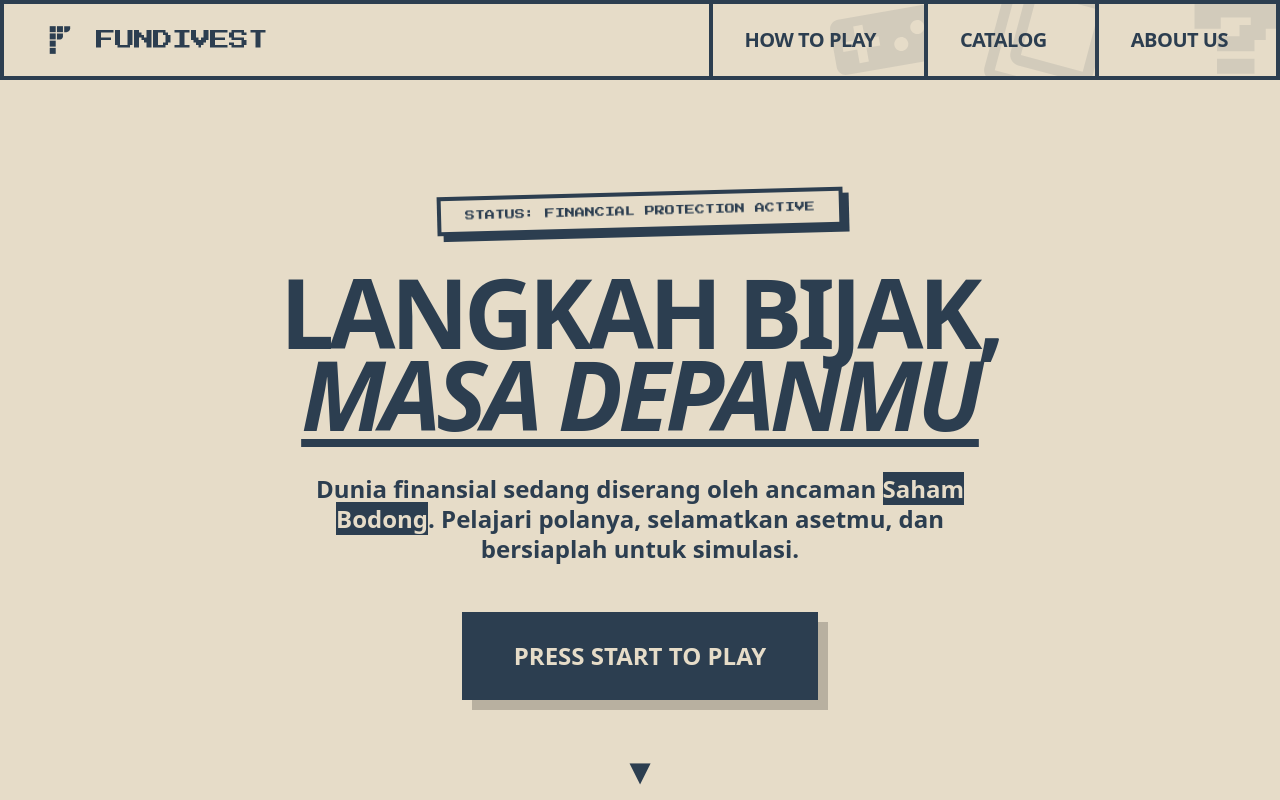
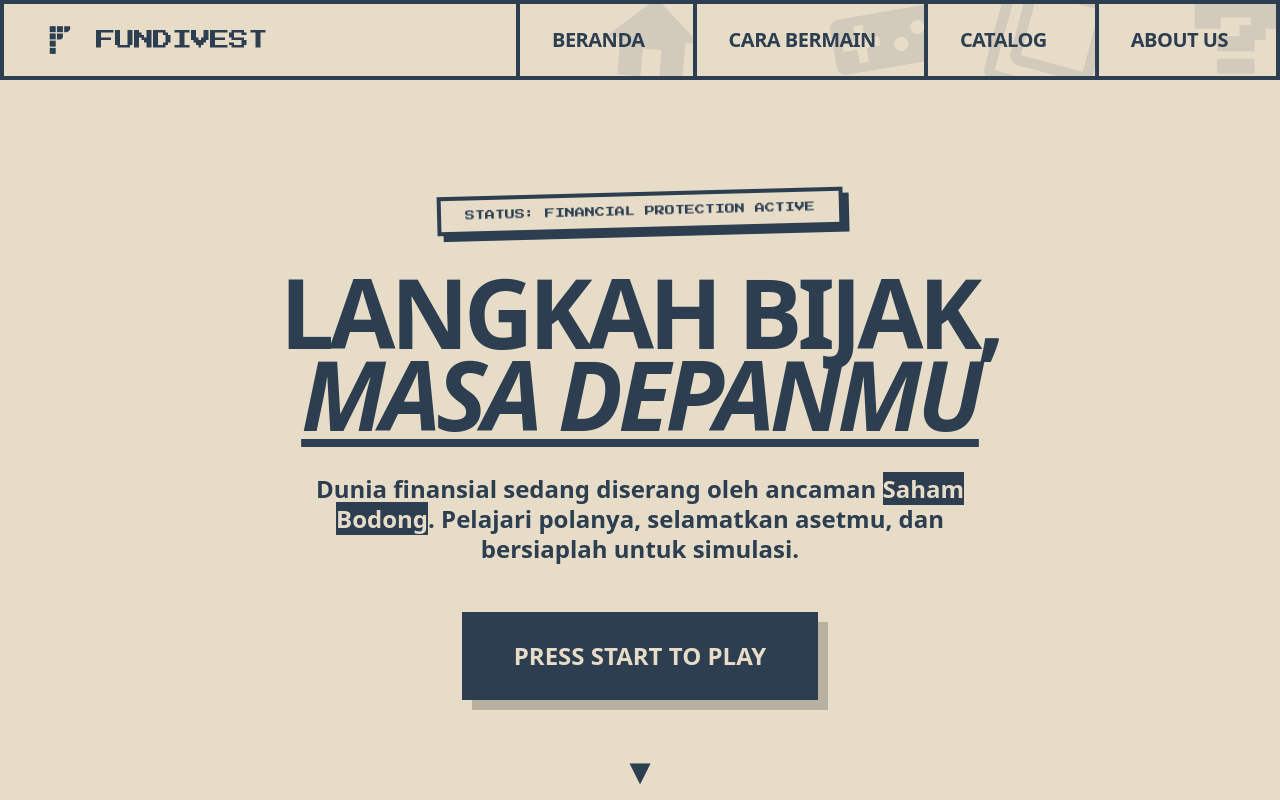
Before and after one commit to ALFADHANI284/FrontEnd, a Vue app: page / in a window 1280 px wide. Shown: the top 800 px of the page. Built offline with nearby package versions, Linux system fonts and the light colour scheme.

Commit message:
Feat(Update): Navbar

```diff
--- a/src/components/Navbar.vue
+++ b/src/components/Navbar.vue
@@ -53,105 +53,214 @@ onUnmounted(() => {
 
 <template>
   <header class="relative">
-    <nav :class="[
-      'fixed top-0 left-0 right-0 z-[100] flex items-stretch justify-between h-20 text-accent',
-      'border-[4px] border-accent bg-primary transition-all duration-500 ease-in-out',
-      isVisible ? 'translate-y-0' : '-translate-y-full',
-    ]">
+    <nav
+      :class="[
+        'fixed top-0 left-0 right-0 z-[100] flex items-stretch justify-between h-20 text-accent',
+        'border-[4px] border-accent bg-primary transition-all duration-500 ease-in-out',
+        isVisible ? 'translate-y-0' : '-translate-y-full',
+      ]"
+    >
       <div class="flex items-center px-6 md:px-8 h-full">
-        <router-link to="/"
-          class="flex items-center gap-3 hover:skew-x-[-10deg] transition-transform duration-200 h-full cursor-pointer">
-          <img :src="Logo" alt="Fundivest Logo" class="h-10 md:h-12 w-auto object-contain" />
-          <span class="font-pixel text-xl md:text-1xl tracking-tighter uppercase whitespace-nowrap">
+        <router-link
+          to="/"
+          class="flex items-center gap-3 hover:skew-x-[-10deg] transition-transform duration-200 h-full cursor-pointer"
+        >
+          <img
+            :src="Logo"
+            alt="Fundivest Logo"
+            class="h-10 md:h-12 w-auto object-contain"
+          />
+          <span
+            class="font-pixel text-xl md:text-1xl tracking-tighter uppercase whitespace-nowrap"
+          >
             FUNDIVEST
           </span>
         </router-link>
       </div>
 
       <div
-        class="hidden md:flex items-center h-full border-l-[4px] border-accent font-main text-xl font-black uppercase tracking-tight">
-
-        <router-link to="/carabermain"
-          class="relative overflow-hidden h-full flex items-center pl-8 pr-12 hover:bg-accent hover:text-primary transition-colors border-r-[4px] border-accent group">
-          <span class="relative z-10">How To Play</span>
-          <svg xmlns="http://www.w3.org/2000/svg" viewBox="0 0 24 24" fill="currentColor"
-            class="absolute -right-4 top-1/2 -translate-y-1/2 w-28 h-28 opacity-10 group-hover:text-primary group-hover:opacity-30 transition-all rotate-[-10deg]">
-            <path
-              d="M21 6H3c-1.1 0-2 .9-2 2v8c0 1.1.9 2 2 2h18c1.1 0 2-.9 2-2V8c0-1.1-.9-2-2-2zm-10 7H8v3H6v-3H3v-2h3V8h2v3h3v2zm4.5 2c-.83 0-1.5-.67-1.5-1.5s.67-1.5 1.5-1.5 1.5.67 1.5 1.5-.67 1.5-1.5 1.5zm4-3c-.83 0-1.5-.67-1.5-1.5s.67-1.5 1.5-1.5 1.5.67 1.5 1.5-.67 1.5-1.5 1.5z" />
+        class="hidden md:flex items-center h-full border-l-[4px] border-accent font-main text-xl font-black uppercase tracking-tight"
+      >
+        <router-link
+          to="/"
+          class="relative overflow-hidden h-full flex items-center pl-8 pr-12 hover:bg-accent hover:text-primary transition-colors border-r-[4px] border-accent group"
+        >
+          <span class="relative z-10">Beranda</span>
+          <svg
+            xmlns="http://www.w3.org/2000/svg"
+            viewBox="0 0 24 24"
+            fill="currentColor"
+            class="absolute -right-4 top-1/2 -translate-y-1/2 w-28 h-28 opacity-10 group-hover:text-primary group-hover:opacity-30 transition-all rotate-[5deg]"
+          >
+            <path d="M10 20v-6h4v6h5v-8h3L12 3 2 12h3v8z" />
           </svg>
         </router-link>
 
-        <router-link to="/catalog"
-          class="relative overflow-hidden h-full flex items-center pl-8 pr-12 hover:bg-accent hover:text-primary transition-colors border-r-[4px] border-accent group">
-          <span class="relative z-10">Catalog</span>
-          <svg xmlns="http://www.w3.org/2000/svg" viewBox="0 0 24 24" fill="currentColor"
-            class="absolute -right-4 top-1/2 -translate-y-1/2 w-32 h-32 opacity-10 group-hover:text-primary group-hover:opacity-30 transition-all rotate-[15deg]">
+        <router-link
+          to="/carabermain"
+          class="relative overflow-hidden h-full flex items-center pl-8 pr-12 hover:bg-accent hover:text-primary transition-colors border-r-[4px] border-accent group"
+        >
+          <span class="relative z-10">Cara Bermain</span>
+          <svg
+            xmlns="http://www.w3.org/2000/svg"
+            viewBox="0 0 24 24"
+            fill="currentColor"
+            class="absolute -right-4 top-1/2 -translate-y-1/2 w-28 h-28 opacity-10 group-hover:text-primary group-hover:opacity-30 transition-all rotate-[-10deg]"
+          >
             <path
-              d="M4 6H2v14c0 1.1.9 2 2 2h14v-2H4V6zm16-4H8c-1.1 0-2 .9-2 2v12c0 1.1.9 2 2 2h12c1.1 0 2-.9 2-2V4c0-1.1-.9-2-2-2zm0 14H8V4h12v12z" />
+              d="M21 6H3c-1.1 0-2 .9-2 2v8c0 1.1.9 2 2 2h18c1.1 0 2-.9 2-2V8c0-1.1-.9-2-2-2zm-10 7H8v3H6v-3H3v-2h3V8h2v3h3v2zm4.5 2c-.83 0-1.5-.67-1.5-1.5s.67-1.5 1.5-1.5 1.5.67 1.5 1.5-.67 1.5-1.5 1.5zm4-3c-.83 0-1.5-.67-1.5-1.5s.67-1.5 1.5-1.5 1.5.67 1.5 1.5-.67 1.5-1.5 1.5z"
+            />
           </svg>
         </router-link>
 
-        <router-link to="/aboutus"
-          class="relative overflow-hidden h-full flex items-center pl-8 pr-12 hover:bg-accent hover:text-primary transition-colors border-accent group">
+        <router-link
+          to="/catalog"
+          class="relative overflow-hidden h-full flex items-center pl-8 pr-12 hover:bg-accent hover:text-primary transition-colors border-r-[4px] border-accent group"
+        >
+          <span class="relative z-10">Catalog</span>
+          <svg
+            xmlns="http://www.w3.org/2000/svg"
+            viewBox="0 0 24 24"
+            fill="currentColor"
+            class="absolute -right-4 top-1/2 -translate-y-1/2 w-32 h-32 opacity-10 group-hover:text-primary group-hover:opacity-30 transition-all rotate-[15deg]"
+          >
+            <path
+              d="M4 6H2v14c0 1.1.9 2 2 2h14v-2H4V6zm16-4H8c-1.1 0-2 .9-2 2v12c0 1.1.9 2 2 2h12c1.1 0 2-.9 2-2V4c0-1.1-.9-2-2-2zm0 14H8V4h12v12z"
+            />
+          </svg>
+        </router-link>
+
+        <router-link
+          to="/profile"
+          class="relative overflow-hidden h-full flex items-center pl-8 pr-12 hover:bg-accent hover:text-primary transition-colors border-accent group"
+        >
           <span class="relative z-10">About Us</span>
           <div
-            class="absolute -right-2 top-1/2 -translate-y-1/2 text-[90px] font-pixel opacity-10 group-hover:text-primary group-hover:opacity-30 transition-all leading-none">
+            class="absolute -right-2 top-1/2 -translate-y-1/2 text-[90px] font-pixel opacity-10 group-hover:text-primary group-hover:opacity-30 transition-all leading-none"
+          >
             ?
           </div>
         </router-link>
-
       </div>
 
-      <div class="md:hidden flex items-center border-l-[4px] border-accent h-full aspect-square">
-        <button @click="toggleMobileMenu"
-          class="w-full h-full flex items-center justify-center bg-accent text-primary transition-colors active:bg-primary active:text-accent border-none outline-none">
-          <svg v-if="!isMobileMenuOpen" xmlns="http://www.w3.org/2000/svg" class="h-8 w-8" fill="none"
-            viewBox="0 0 24 24" stroke="currentColor">
-            <path stroke-linecap="square" stroke-linejoin="round" stroke-width="3" d="M4 6h16M4 12h16m-16 6h16" />
+      <div
+        class="md:hidden flex items-center border-l-[4px] border-accent h-full aspect-square"
+      >
+        <button
+          @click="toggleMobileMenu"
+          class="w-full h-full flex items-center justify-center bg-accent text-primary transition-colors active:bg-primary active:text-accent border-none outline-none"
+        >
+          <svg
+            v-if="!isMobileMenuOpen"
+            xmlns="http://www.w3.org/2000/svg"
+            class="h-8 w-8"
+            fill="none"
+            viewBox="0 0 24 24"
+            stroke="currentColor"
+          >
+            <path
+              stroke-linecap="square"
+              stroke-linejoin="round"
+              stroke-width="3"
+              d="M4 6h16M4 12h16m-16 6h16"
+            />
           </svg>
-          <svg v-else xmlns="http://www.w3.org/2000/svg" class="h-8 w-8" fill="none" viewBox="0 0 24 24"
-            stroke="currentColor">
-            <path stroke-linecap="square" stroke-linejoin="round" stroke-width="3" d="M6 18L18 6M6 6l12 12" />
+          <svg
+            v-else
+            xmlns="http://www.w3.org/2000/svg"
+            class="h-8 w-8"
+            fill="none"
+            viewBox="0 0 24 24"
+            stroke="currentColor"
+          >
+            <path
+              stroke-linecap="square"
+              stroke-linejoin="round"
+              stroke-width="3"
+              d="M6 18L18 6M6 6l12 12"
+            />
           </svg>
         </button>
       </div>
     </nav>
 
     <transition name="menu-slide">
-      <div v-if="isMobileMenuOpen"
-        class="fixed top-20 left-0 right-0 z-[90] bg-primary flex flex-col font-main font-black uppercase text-lg text-accent border-b-[4px] border-accent shadow-[0_10px_0_0_rgba(0,0,0,0.2)]">
-        <div class="absolute inset-0 border-x-[4px] border-accent pointer-events-none"></div>
+      <div
+        v-if="isMobileMenuOpen"
+        class="fixed top-20 left-0 right-0 z-[90] bg-primary flex flex-col font-main font-black uppercase text-lg text-accent border-b-[4px] border-accent shadow-[0_10px_0_0_rgba(0,0,0,0.2)]"
+      >
+        <div
+          class="absolute inset-0 border-x-[4px] border-accent pointer-events-none"
+        ></div>
 
-        <router-link to="/carabermain" @click="toggleMobileMenu"
-          class="relative overflow-hidden flex items-center px-6 py-6 border-b-[4px] border-accent hover:bg-accent hover:text-primary transition-colors tracking-tight group">
-          <span class="relative z-10">How To Play</span>
-          <svg xmlns="http://www.w3.org/2000/svg" viewBox="0 0 24 24" fill="currentColor"
-            class="absolute right-[-10px] top-1/2 -translate-y-1/2 w-24 h-24 text-accent group-hover:text-primary transition-all rotate-[-10deg]">
-            <path
-              d="M21 6H3c-1.1 0-2 .9-2 2v8c0 1.1.9 2 2 2h18c1.1 0 2-.9 2-2V8c0-1.1-.9-2-2-2zm-10 7H8v3H6v-3H3v-2h3V8h2v3h3v2zm4.5 2c-.83 0-1.5-.67-1.5-1.5s.67-1.5 1.5-1.5 1.5.67 1.5 1.5-.67 1.5-1.5 1.5zm4-3c-.83 0-1.5-.67-1.5-1.5s.67-1.5 1.5-1.5 1.5.67 1.5 1.5-.67 1.5-1.5 1.5z" />
+        <router-link
+          to="/"
+          @click="toggleMobileMenu"
+          class="relative overflow-hidden flex items-center px-6 py-6 border-b-[4px] border-accent hover:bg-accent hover:text-primary transition-colors tracking-tight group"
+        >
+          <span class="relative z-10">Beranda</span>
+          <svg
+            xmlns="http://www.w3.org/2000/svg"
+            viewBox="0 0 24 24"
+            fill="currentColor"
+            class="absolute right-[-10px] top-1/2 -translate-y-1/2 w-24 h-24 text-accent group-hover:text-primary transition-all rotate-[5deg]"
+          >
+            <path d="M10 20v-6h4v6h5v-8h3L12 3 2 12h3v8z" />
           </svg>
         </router-link>
 
-        <router-link to="/catalog" @click="toggleMobileMenu"
-          class="relative overflow-hidden flex items-center px-6 py-6 border-b-[4px] border-accent hover:bg-accent hover:text-primary transition-colors tracking-tight group">
-          <span class="relative z-10">Catalog</span>
-          <svg xmlns="http://www.w3.org/2000/svg" viewBox="0 0 24 24" fill="currentColor"
-            class="absolute right-[-10px] top-1/2 -translate-y-1/2 w-24 h-24 text-accent group-hover:text-primary transition-all rotate-[15deg]">
+        <router-link
+          to="/carabermain"
+          @click="toggleMobileMenu"
+          class="relative overflow-hidden flex items-center px-6 py-6 border-b-[4px] border-accent hover:bg-accent hover:text-primary transition-colors tracking-tight group"
+        >
+          <span class="relative z-10">How To Play</span>
+          <svg
+            xmlns="http://www.w3.org/2000/svg"
+            viewBox="0 0 24 24"
+            fill="currentColor"
+            class="absolute right-[-10px] top-1/2 -translate-y-1/2 w-24 h-24 text-accent group-hover:text-primary transition-all rotate-[-10deg]"
+          >
             <path
-              d="M4 6H2v14c0 1.1.9 2 2 2h14v-2H4V6zm16-4H8c-1.1 0-2 .9-2 2v12c0 1.1.9 2 2 2h12c1.1 0 2-.9 2-2V4c0-1.1-.9-2-2-2zm0 14H8V4h12v12z" />
+              d="M21 6H3c-1.1 0-2 .9-2 2v8c0 1.1.9 2 2 2h18c1.1 0 2-.9 2-2V8c0-1.1-.9-2-2-2zm-10 7H8v3H6v-3H3v-2h3V8h2v3h3v2zm4.5 2c-.83 0-1.5-.67-1.5-1.5s.67-1.5 1.5-1.5 1.5.67 1.5 1.5-.67 1.5-1.5 1.5zm4-3c-.83 0-1.5-.67-1.5-1.5s.67-1.5 1.5-1.5 1.5.67 1.5 1.5-.67 1.5-1.5 1.5z"
+            />
           </svg>
         </router-link>
 
-        <router-link to="/aboutus" @click="toggleMobileMenu"
-          class="relative overflow-hidden flex items-center px-6 py-6 border-b-[4px] border-accent hover:bg-accent hover:text-primary transition-colors tracking-tight group">
+        <router-link
+          to="/catalog"
+          @click="toggleMobileMenu"
+          class="relative overflow-hidden flex items-center px-6 py-6 border-b-[4px] border-accent hover:bg-accent hover:text-primary transition-colors tracking-tight group"
+        >
+          <span class="relative z-10">Catalog</span>
+          <svg
+            xmlns="http://www.w3.org/2000/svg"
+            viewBox="0 0 24 24"
+            fill="currentColor"
+            class="absolute right-[-10px] top-1/2 -translate-y-1/2 w-24 h-24 text-accent group-hover:text-primary transition-all rotate-[15deg]"
+          >
+            <path
+              d="M4 6H2v14c0 1.1.9 2 2 2h14v-2H4V6zm16-4H8c-1.1 0-2 .9-2 2v12c0 1.1.9 2 2 2h12c1.1 0 2-.9 2-2V4c0-1.1-.9-2-2-2zm0 14H8V4h12v12z"
+            />
+          </svg>
+        </router-link>
+
+        <router-link
+          to="/aboutus"
+          @click="toggleMobileMenu"
+          class="relative overflow-hidden flex items-center px-6 py-6 border-b-[4px] border-accent hover:bg-accent hover:text-primary transition-colors tracking-tight group"
+        >
           <span class="relative z-10">About Us</span>
           <div
-            class="absolute right-0 top-1/2 -translate-y-1/2 text-[60px] font-pixel text-accent group-hover:text-primary transition-all leading-none pt-4">
+            class="absolute right-0 top-1/2 -translate-y-1/2 text-[60px] font-pixel text-accent group-hover:text-primary transition-all leading-none pt-4"
+          >
             ?
           </div>
         </router-link>
 
-        <div class="w-full py-4 text-[10px] text-center font-pixel tracking-widest opacity-80 bg-primary z-10">
+        <div
+          class="w-full py-4 text-[10px] text-center font-pixel tracking-widest opacity-80 bg-primary z-10"
+        >
           © 2026 FUNDIVEST - PROTECT YOUR ASSETS
         </div>
       </div>
```
